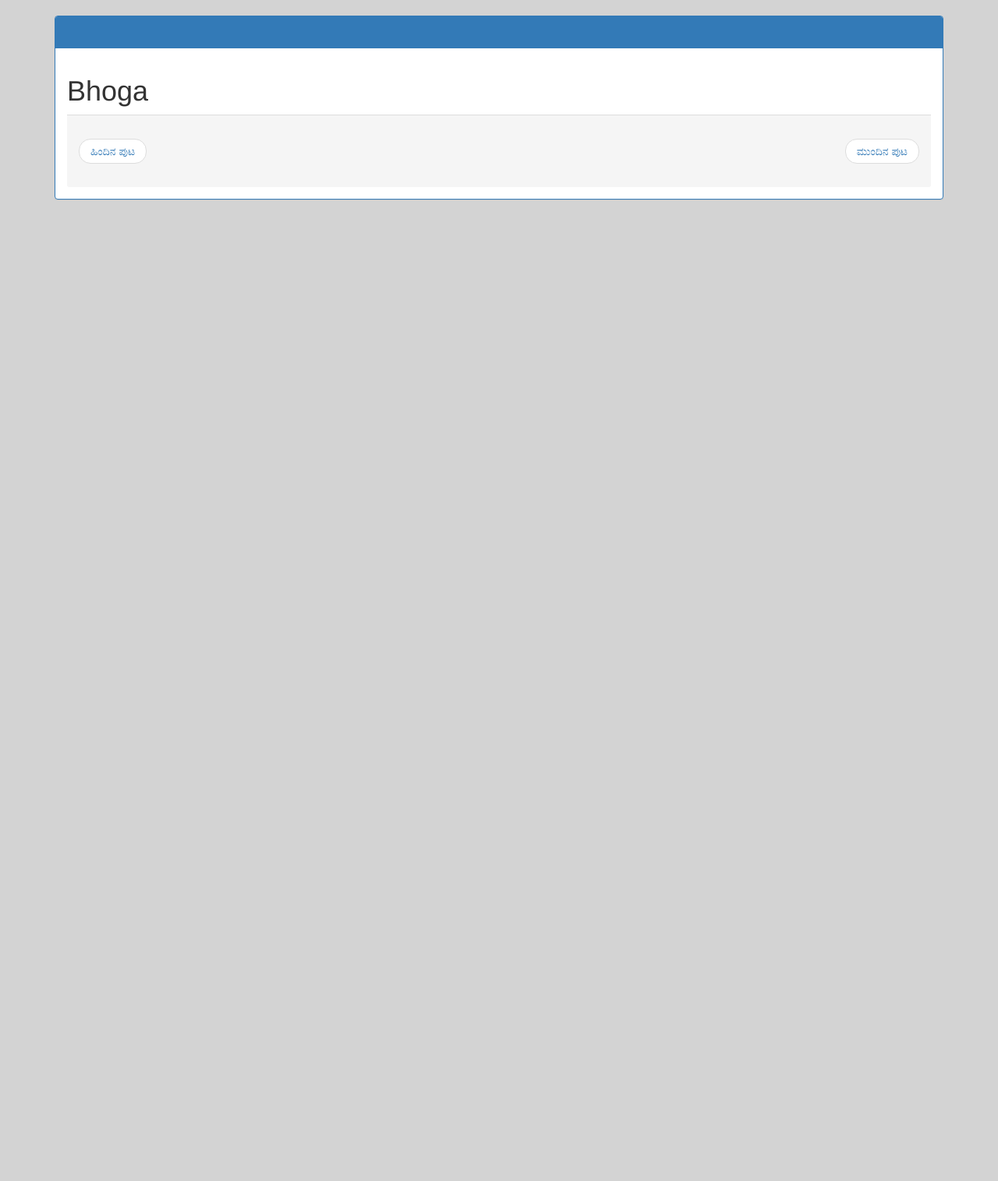
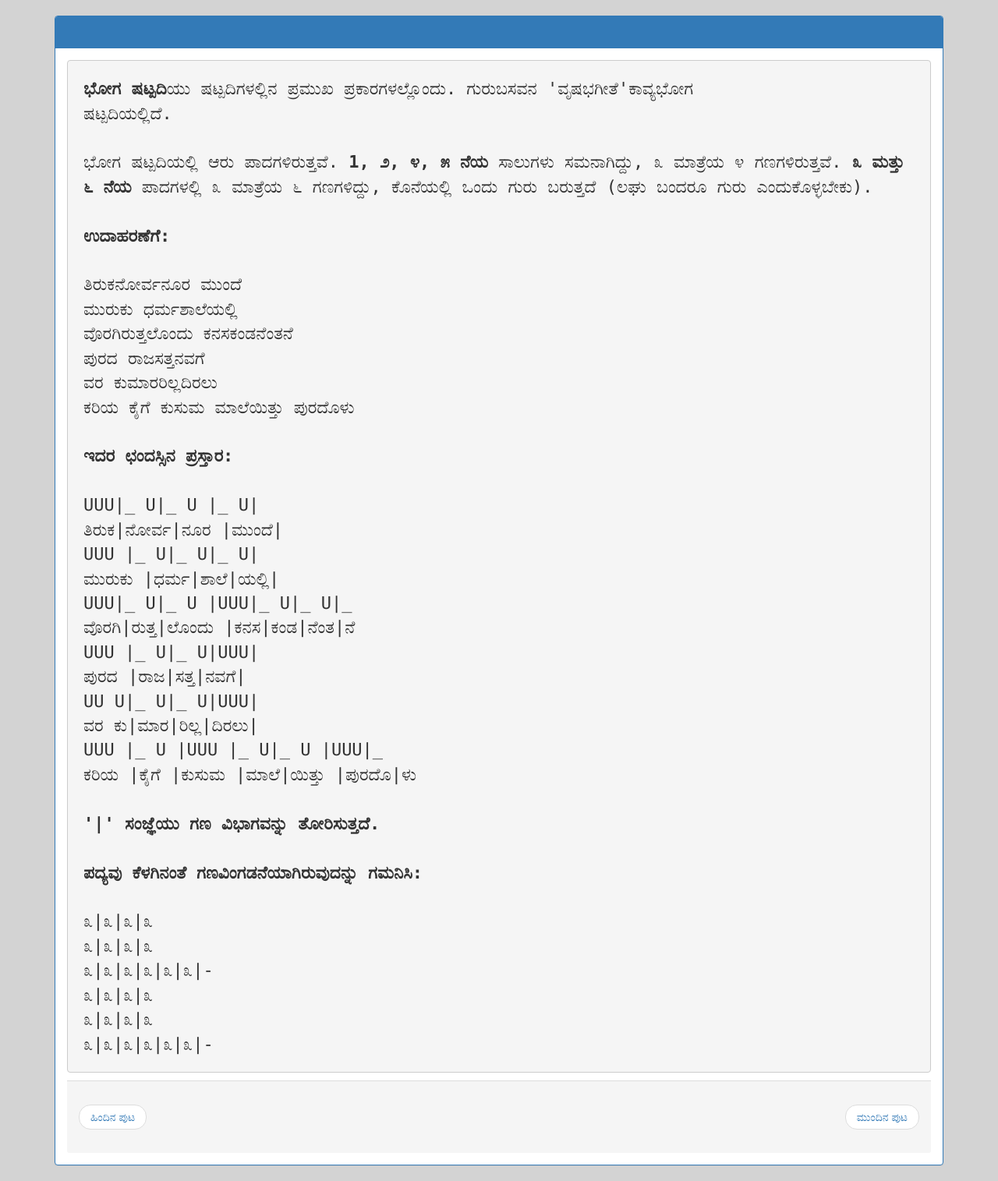
Before and after one commit to anuprshetty/chandassu, a Flask app: template templates/chandassu/shatpadi/bhoga.html in a window 1280 px wide. Shown: the part 75-1590 px from the top of the page at 78% size. Before the commit the page ends 331 px from the top, so only its background shows below. Run offline with Flask 3, Linux system fonts and the light colour scheme; the template is opened without the code that fills it, so the values that code supplies are empty; some libraries are stand-ins or nearby versions.

Commit message:
routing for bhoga shatpadi

```diff
--- a/templates/chandassu/shatpadi/bhoga.html
+++ b/templates/chandassu/shatpadi/bhoga.html
@@ -1,3 +1,43 @@
 <!DOCTYPE html> {% extends 'base.html' %} {% block body %}
-<h1>Bhoga</h1>
+<pre class="pre-wrap">
+<b>ಭೋಗ ಷಟ್ಪದಿ</b>ಯು ಷಟ್ಪದಿಗಳಲ್ಲಿನ ಪ್ರಮುಖ ಪ್ರಕಾರಗಳಲ್ಲೊಂದು. ಗುರುಬಸವನ 'ವೃಷಭಗೀತೆ'ಕಾವ್ಯಭೋಗ
+ಷಟ್ಪದಿಯಲ್ಲಿದೆ.
+
+ಭೋಗ ಷಟ್ಪದಿಯಲ್ಲಿ ಆರು ಪಾದಗಳಿರುತ್ತವೆ. <b>1, ೨, ೪, ೫ ನೆಯ</b> ಸಾಲುಗಳು ಸಮನಾಗಿದ್ದು, ೩ ಮಾತ್ರೆಯ ೪ ಗಣಗಳಿರುತ್ತವೆ. <b>೩ ಮತ್ತು ೬ ನೆಯ</b> ಪಾದಗಳಲ್ಲಿ ೩ ಮಾತ್ರೆಯ ೬ ಗಣಗಳಿದ್ದು, ಕೊನೆಯಲ್ಲಿ ಒಂದು ಗುರು ಬರುತ್ತದೆ (ಲಘು ಬಂದರೂ ಗುರು ಎಂದುಕೊಳ್ಳಬೇಕು).
+
+<b>ಉದಾಹರಣೆಗೆ:</b>
+
+ತಿರುಕನೋರ್ವನೂರ ಮುಂದೆ
+ಮುರುಕು ಧರ್ಮಶಾಲೆಯಲ್ಲಿ
+ವೊರಗಿರುತ್ತಲೊಂದು ಕನಸಕಂಡನೆಂತನೆ
+ಪುರದ ರಾಜಸತ್ತನವಗೆ
+ವರ ಕುಮಾರರಿಲ್ಲದಿರಲು
+ಕರಿಯ ಕೈಗೆ ಕುಸುಮ ಮಾಲೆಯಿತ್ತು ಪುರದೊಳು
+
+<b>ಇದರ ಛಂದಸ್ಸಿನ ಪ್ರಸ್ತಾರ:</b>
+
+UUU|_ U|_ U |_ U|
+ತಿರುಕ|ನೋರ್ವ|ನೂರ |ಮುಂದೆ|
+UUU |_ U|_ U|_ U|
+ಮುರುಕು |ಧರ್ಮ|ಶಾಲೆ|ಯಲ್ಲಿ|
+UUU|_ U|_ U |UUU|_ U|_ U|_
+ವೊರಗಿ|ರುತ್ತ|ಲೊಂದು |ಕನಸ|ಕಂಡ|ನೆಂತ|ನೆ
+UUU |_ U|_ U|UUU|
+ಪುರದ |ರಾಜ|ಸತ್ತ|ನವಗೆ|
+UU U|_ U|_ U|UUU|
+ವರ ಕು|ಮಾರ|ರಿಲ್ಲ|ದಿರಲು|
+UUU |_ U |UUU |_ U|_ U |UUU|_
+ಕರಿಯ |ಕೈಗೆ |ಕುಸುಮ |ಮಾಲೆ|ಯಿತ್ತು |ಪುರದೊ|ಳು
+
+<b>'|' ಸಂಜ್ಞೆಯು ಗಣ ವಿಭಾಗವನ್ನು ತೋರಿಸುತ್ತದೆ.</b>
+
+<b>ಪದ್ಯವು ಕೆಳಗಿನಂತೆ ಗಣವಿಂಗಡನೆಯಾಗಿರುವುದನ್ನು ಗಮನಿಸಿ:</b>
+
+೩|೩|೩|೩
+೩|೩|೩|೩
+೩|೩|೩|೩|೩|೩|-
+೩|೩|೩|೩
+೩|೩|೩|೩
+೩|೩|೩|೩|೩|೩|-
+</pre>
 {% endblock %}
```
Also changed, not shown: blueprints/chandassu/shatpadi.py (+8 -1 lines).
